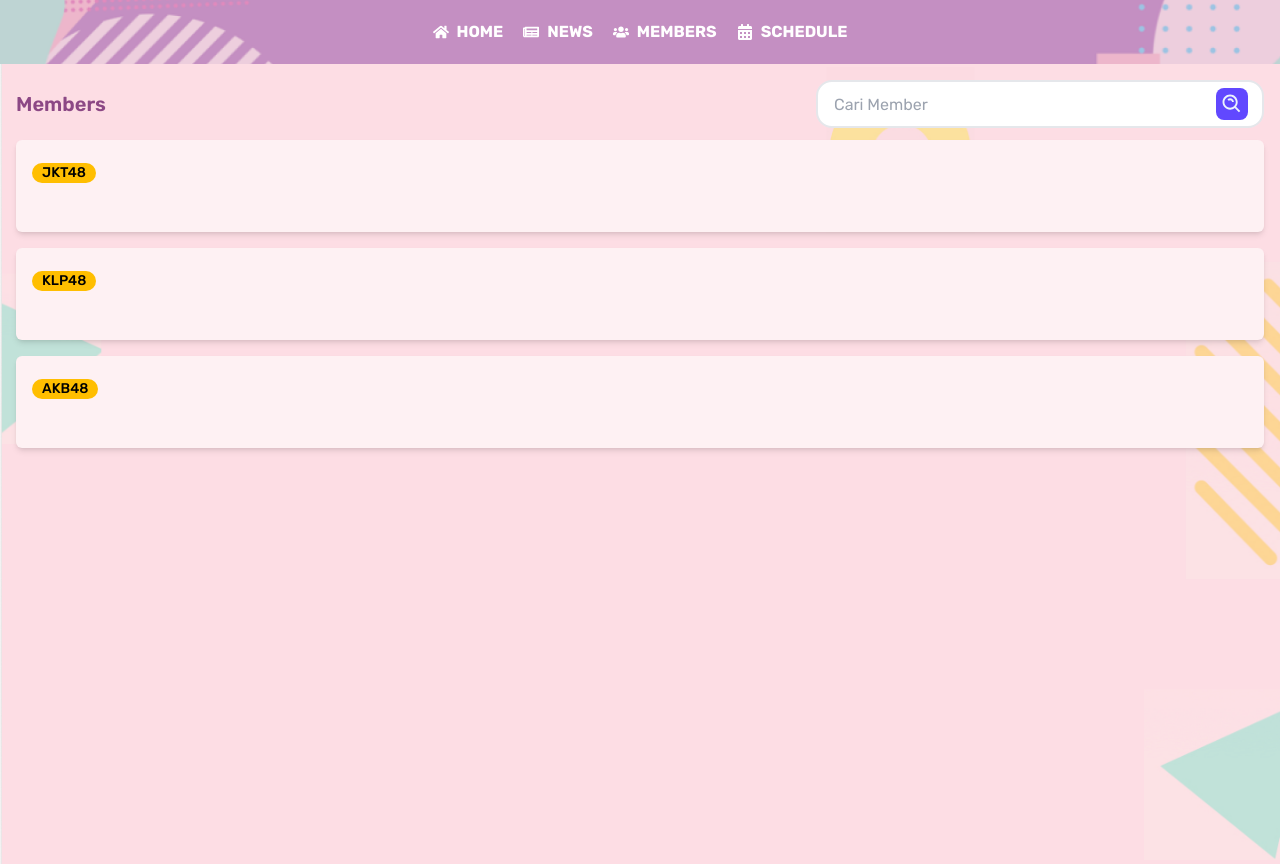
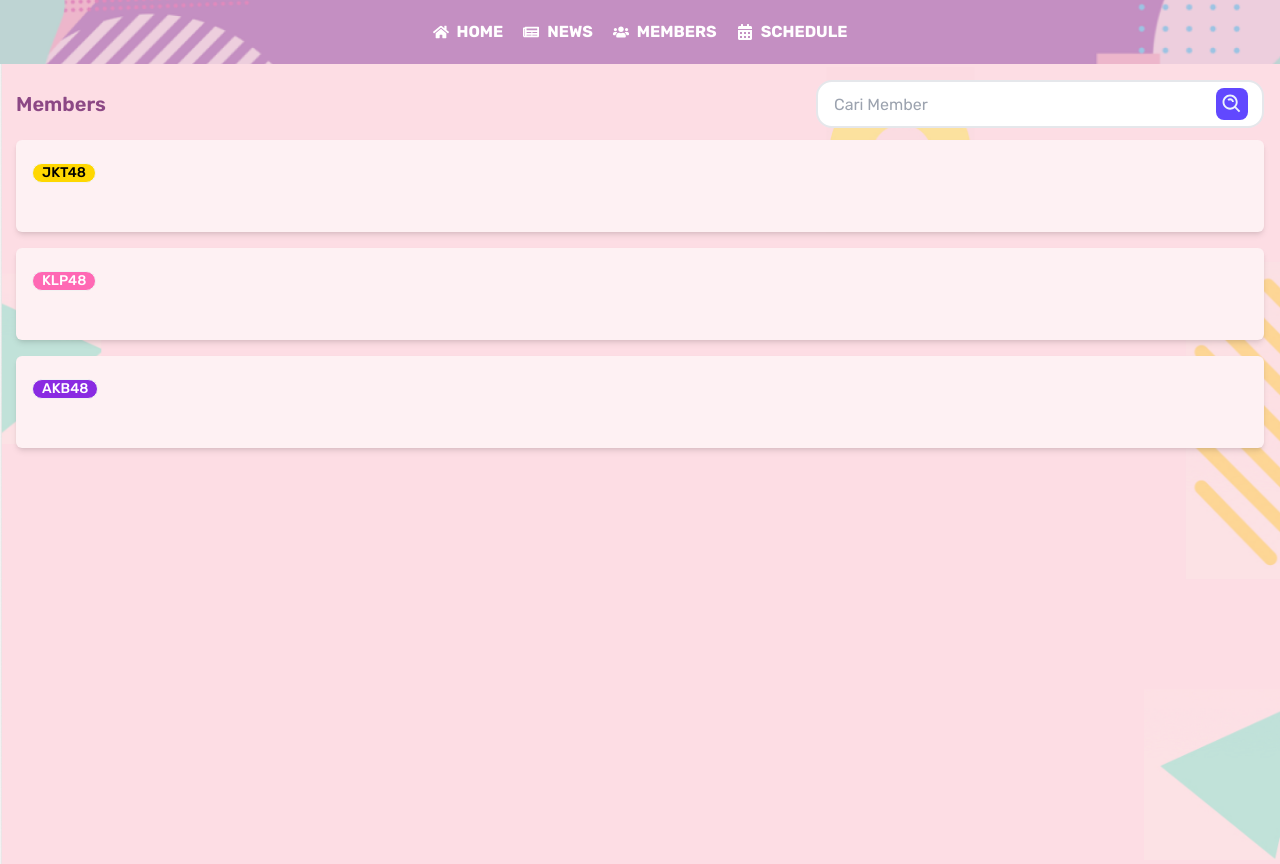
Before and after one commit to DavincyProject/48Tales, a React (Vite) app: page /members in a window 1280 px wide. Built offline with nearby package versions, Linux system fonts and the light colour scheme.

Commit message:
tweaks: change bg color for badge automatically for members pages

```diff
--- a/src/json/memberData.json
+++ b/src/json/memberData.json
@@ -1,5 +1,7 @@
 {
-  "JKT48": [
+  "JKT48": {
+    "color": "#FFD700",
+    "members": [
       {
         "id": 1,
         "name": "Freya Jayawardana",
@@ -60,8 +62,11 @@
         "name": "Gita Sekar Andraini",
         "picture": "https://res.cloudinary.com/haymzm4wp/image/upload/v1730447266/assets/kabesha/oktober_2024/gita_sekar_andarini.jpg"
       }
-  ],
-  "KLP48": [
+    ]
+  },
+  "KLP48": {
+    "color": "#FF69B4",
+    "members": [
       {
         "id": 1,
         "name": "Ann Drea",
@@ -127,8 +132,11 @@
         "name": "Yi Shyan",
         "picture": "https://placehold.co/300x450.svg"
       }
-  ],
-  "AKB48": [
+    ]
+  },
+  "AKB48": {
+    "color": "#8A2BE2",
+    "members": [
       {
         "id": 1,
         "name": "Ayami Nagatomo",
@@ -181,3 +189,4 @@
       }
     ]
   }
+}
--- a/src/pages/member/Member.jsx
+++ b/src/pages/member/Member.jsx
@@ -4,6 +4,16 @@
 import memberData from "../../json/memberData.json";
 
 const Member = () => {
+  const getTextColor = (bgColor) => {
+    // Menghitung tingkat kecerahan warna (luma)
+    const hex = bgColor.replace("#", "");
+    const r = parseInt(hex.substring(0, 2), 16);
+    const g = parseInt(hex.substring(2, 4), 16);
+    const b = parseInt(hex.substring(4, 6), 16);
+    const luma = 0.299 * r + 0.587 * g + 0.114 * b; // Rumus kecerahan
+    return luma > 186 ? "#000000" : "#FFFFFF"; // Teks hitam jika terang, putih jika gelap
+  };
+
   return (
     <div className="p-4 min-h-dvh">
       <div className="flex justify-between items-center mb-3">
@@ -26,18 +36,26 @@
         </form>
       </div>
 
-      {Object.entries(memberData).map(([groupName, members]) => (
+      {Object.entries(memberData).map(([groupName, groupData]) => (
         <div
           key={groupName}
           className="collapse bg-[#FEF1F3] mb-4 rounded-md shadow-md"
         >
           <input type="checkbox" />
           <div className="collapse-title text-xl font-medium">
-            <span className="badge badge-warning">{groupName}</span>
+            <span
+              className="badge"
+              style={{
+                backgroundColor: groupData.color,
+                color: getTextColor(groupData.color),
+              }}
+            >
+              {groupName}
+            </span>
           </div>
           <div className="collapse-content p-4">
             <div className="max-h-[70dvh] overflow-y-auto flex gap-3 items-center justify-center flex-wrap">
-              {members.map((member) => (
+              {groupData.members.map((member) => (
                 <Link
                   key={member.id}
                   to={`/members/${encodeURIComponent(
```
Lines whose indentation alone changed are shown as unchanged.
